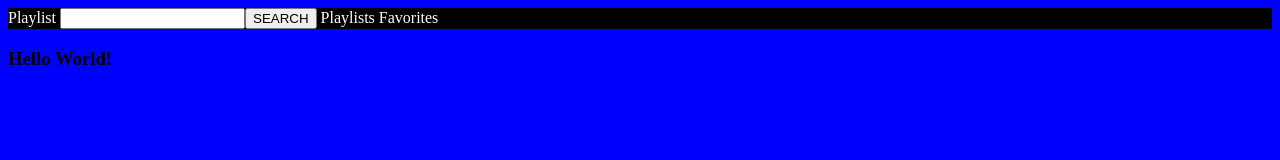
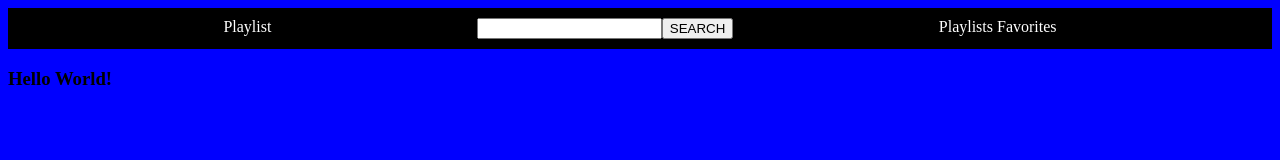
Before and after one commit to bendelonlee/playFrontend, a website built with webpack: page index.html in a window 1280 px wide. Built offline with nearby package versions, Linux system fonts and the light colour scheme.

Commit message:
Adds styling to nav: padding and flex

```diff
--- a/src/styles.css
+++ b/src/styles.css
@@ -5,4 +5,7 @@ body {
 nav {
   background-color: black;
   color: white;
+  padding: 10px;
+  display: flex;
+  justify-content: space-evenly;
 }
```
